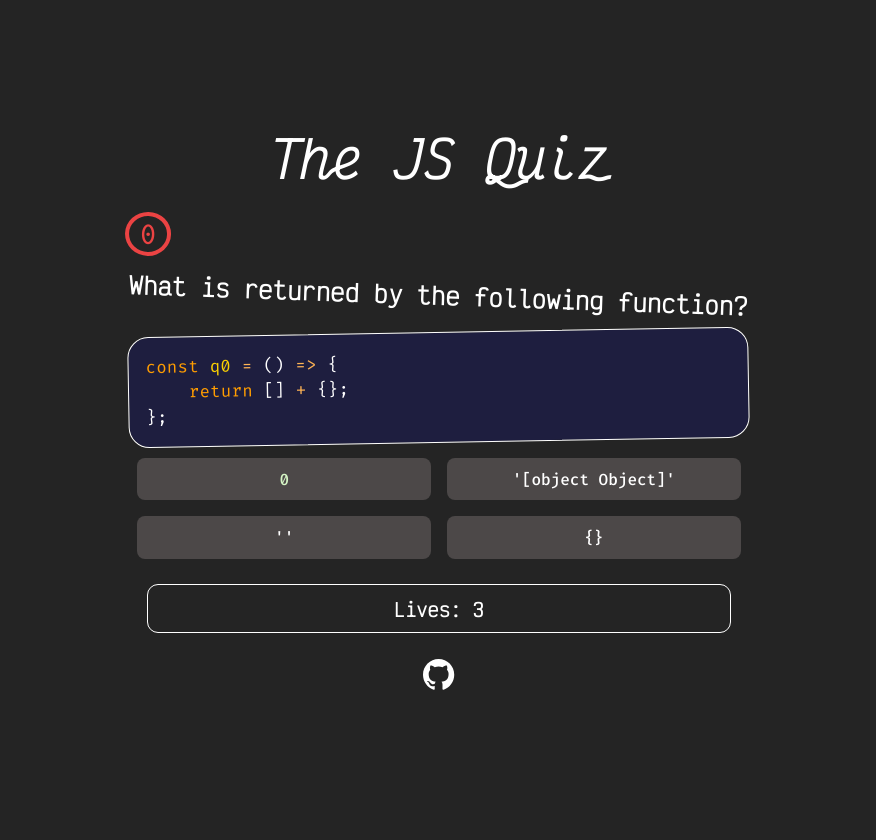
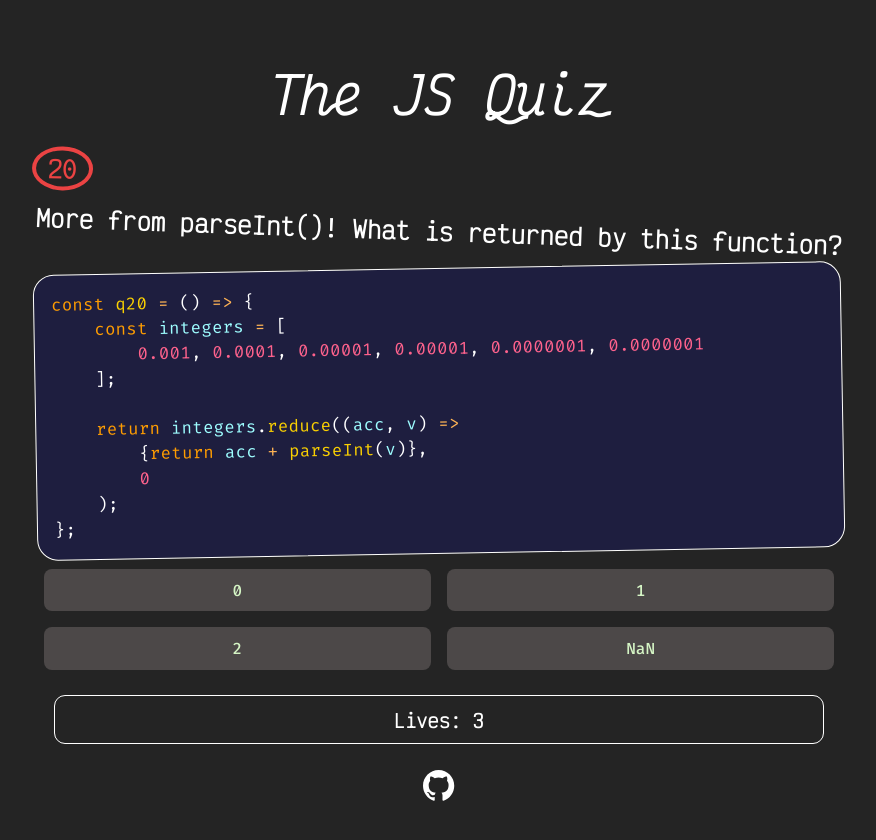
Before and after one commit to NSDawn/the-js-quiz, a React (Vite) app: page / in a window 1280 px wide. Shown: the top 840 px of the page, without its empty margins (201-1077 px from the left). Before the commit the page ends 800 px from the top, so only its background shows below. Built offline with nearby package versions, Linux system fonts and the light colour scheme.

Commit message:
question updates

```diff
--- a/index.html
+++ b/index.html
@@ -2,8 +2,8 @@
 <html lang="en">
   <head>
     <meta charset="UTF-8" />
-    <link rel="icon" type="image/svg+xml" href="/vite.svg" />
     <meta name="viewport" content="width=device-width, initial-scale=1.0" />
+    <link rel="icon" type="image/x-icon" href="./src/assets/img/favicon.png">
     <title>The JS Quiz</title>
   </head>
   <body>
--- a/src/App.css
+++ b/src/App.css
@@ -13,11 +13,24 @@
   outline: 0.25em solid var(--rgb-indicator);
   border-radius: 50%;
   color: var(--rgb-indicator);
+  transition: ease-in 0.15s;
+
 }
 
 .question-number:hover {
   transform: scale(1.1);
+  cursor: pointer;
+}
+
+.embedded-choice {
   transition: ease-in 0.15s;
+}
+
+.embedded-choice:hover {
+  font-size: 110%;
+  font-family: "Fira Code";
+  text-shadow: 1px 1px 2px var(--rgb-black);
+  text-decoration: underline 0.1em;
   cursor: pointer;
 }
 
--- a/src/AppContextProvider.jsx
+++ b/src/AppContextProvider.jsx
@@ -5,7 +5,7 @@ const AppContext = React.createContext()
 export function AppContextProvider(props) {
 
     const G = useState({
-        "currQuestion" : 0,
+        "currQuestion" : 20, //0,
         "lives": 3,
         "MAX_LIVES": 3, /* const */
     });
--- a/src/assets/data/en.json
+++ b/src/assets/data/en.json
@@ -262,18 +262,60 @@
         },
         "20" : {
             "type": "MCQuestion",
-            "num":"19",
+            "num":"20",
             "prompt": "More from parseInt()! What is returned by this function?",
-            "code": "const q19 = () => {\n    const integers = [\n        0.001, 0.0001, 0.00001, 0.00001, 0.0000001, 0.0000001\n    ];\n\n    return integers.reduce((acc, v) =>\n        {return acc + parseInt(v)},\n        0\n    );\n};",
+            "code": "const q20 = () => {\n    const integers = [\n        0.001, 0.0001, 0.00001, 0.00001, 0.0000001, 0.0000001\n    ];\n\n    return integers.reduce((acc, v) =>\n        {return acc + parseInt(v)},\n        0\n    );\n};",
             "choices": [
                 "0",
                 "1",
                 "2",
                 "NaN"
             ],
-            "correctchoice": "tests if an input is greater than 24 and less than 37"
+            "correctchoice": "2"
+        },
+        "21" : {
+            "type": "MCQuestion",
+            "num":"21",
+            "prompt": "I'm making a function ",
+            "embedded_choice": "🐈()",
+            "prompttail": ", and I'm still not sure what to call it. Which class name wouldn't work?",
+            "code": "class 🐈 {\n    constructor(display_name, breed) {\n        this.display_name = display_name; \n        this.breed = breed;\n    }\n    meow() {\n        console.log(`${this.display_name} says, 'Meow, world!'.`);\n    }\n}",
+            "choices": [
+                "बिल्ली()",
+                "猫()",
+                "𓃠()",
+                "قطة()"
+            ],
+            "correctchoice": "🐈()"
+        },
+        "22" : {
+            "type": "MCQuestion",
+            "num":"22",
+            "prompt": "Okay, I think I've implemented the class correctly...",
+            "code": "const q22 = () => {\n\n    class 猫 {\n        consturctor(display_name, breed, weight) {\n            this.display_name = display_name;\n            this.weight = parseInt(weight);\n            this.breed = breed;\n        }\n        meow() {\n            console.log(`${this.display_name} says, 'Meow, world!'`)\n        }\n    }\n\n    return new 猫(2, 'tabby').breed;\n};",
+            "choices": [
+                "2",
+                "'tabby'",
+                "undefined",
+                "[object 猫]"
+            ],
+            "correctchoice": "undefined"
+        },
+        "23": {
+            "type": "MCQuestion",
+            "num":"23",
+            "prompt": "Always remember to comment your code! Code is ",
+            "embedded_choice": "undefined",
+            "prompttail": " without comments!",
+            "code": "const q23 = () => {\n    // setting i to 1\n    let i = 0;\n\n    // this code decrements i\n    <!-- i++ -->; i++;\n    i++;\n\n    // this is a for loop\n    return i;\n};",
+            "choices": [
+                "1",
+                "2",
+                "3",
+                "SyntaxError"
+            ],
+            "correctchoice": "1"
         }
-
 
     },
     "titles": {
--- a/src/assets/scenes/SceneMCQuestion.jsx
+++ b/src/assets/scenes/SceneMCQuestion.jsx
@@ -3,6 +3,7 @@ import CodeBlock from "../components/CodeBlock";
 import RotatingWrapper from "../components/RotatingWrapper";
 import "./SceneMCQuestion.css";
 import { useGlobal } from "../../AppContextProvider";
+import { useEffect } from "react";
 
 function SceneMCQuestion(props) {
 
@@ -20,8 +21,10 @@ function SceneMCQuestion(props) {
         setGlobal({...global, lives: global.lives -1})
     }
 
-    const isChoiceCorrect = Array.from([0, 1, 2, 3], (v) => {return props.Q.choices[v] == props.Q.correctchoice})
-    const isNumCorrect = props.Q.num == props.Q.correctchoice;
+    const isChoiceCorrect = Array.from([0, 1, 2, 3], (v) => {return props.Q.choices[v] === props.Q.correctchoice})
+    const isNumCorrect = props.Q.num === props.Q.correctchoice;
+    const isEmbeddedCorrect = (props.Q.embedded_choice ?? NaN) === props.Q.correctchoice
+
 
     return (
         <>
@@ -33,7 +36,11 @@ function SceneMCQuestion(props) {
             </RotatingWrapper>
 
             <RotatingWrapper>
-                <h2> {props.Q.prompt} </h2>
+                <h2>
+                    {props.Q.prompt}
+                    <span className="embedded-choice" onClick={()=>{answerClicked(isEmbeddedCorrect)}}>{props.Q.embedded_choice ?? ""}</span>
+                    {props.Q.prompttail ?? ""}
+                </h2>
             </RotatingWrapper>
 
             {props.Q.code !== "" ? (
--- a/src/index.css
+++ b/src/index.css
@@ -20,6 +20,7 @@
 
   --rgb-indicator: #eb4343;
   --rgb-bg: #242424;
+  --rgb-black: #000000;
   --rgb-text: #ffffff;
 
   --rgb-buttonon: rgb(137, 123, 98);
```
Also changed, not shown: src/assets/img/favicon.png (added).
